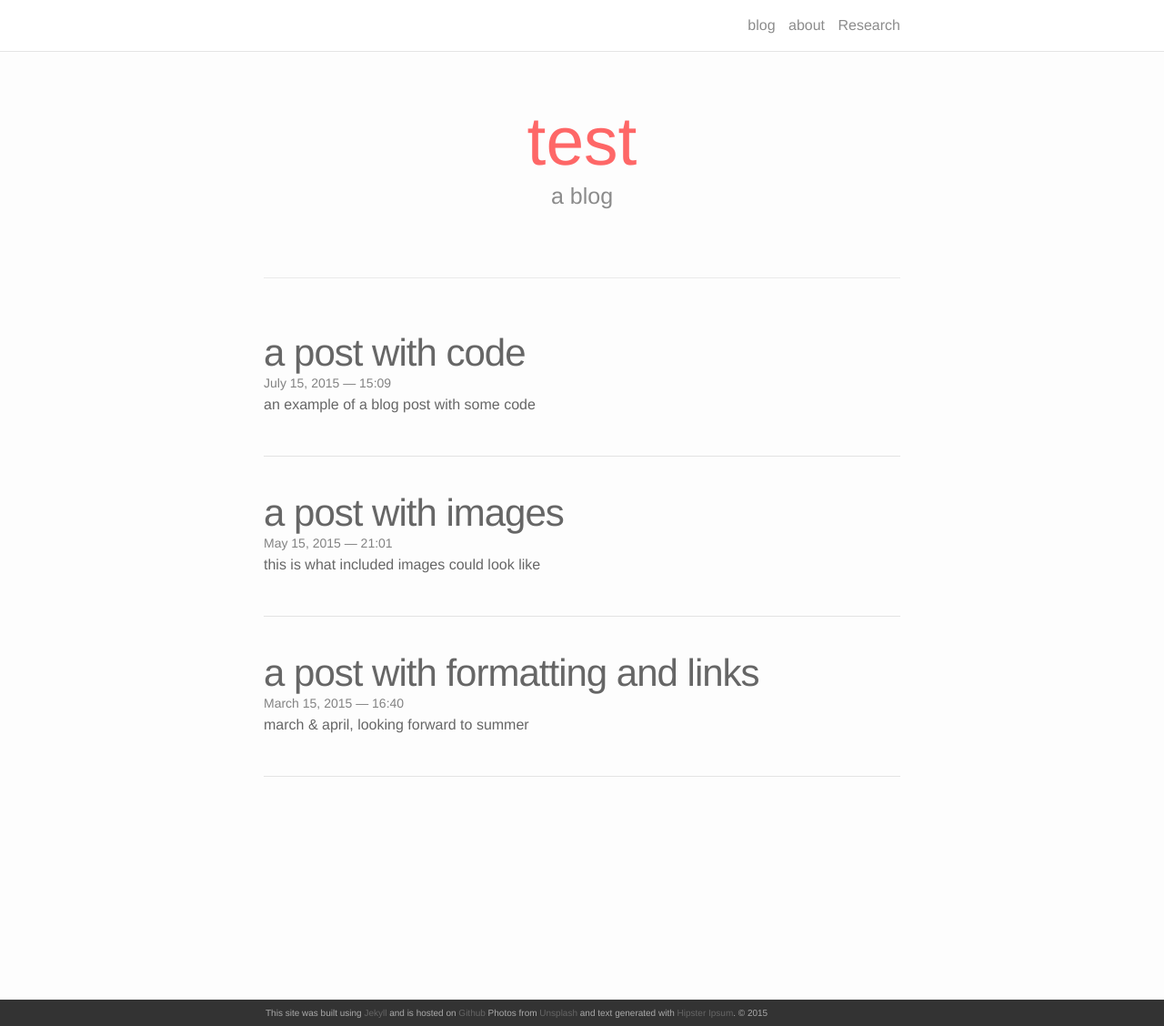
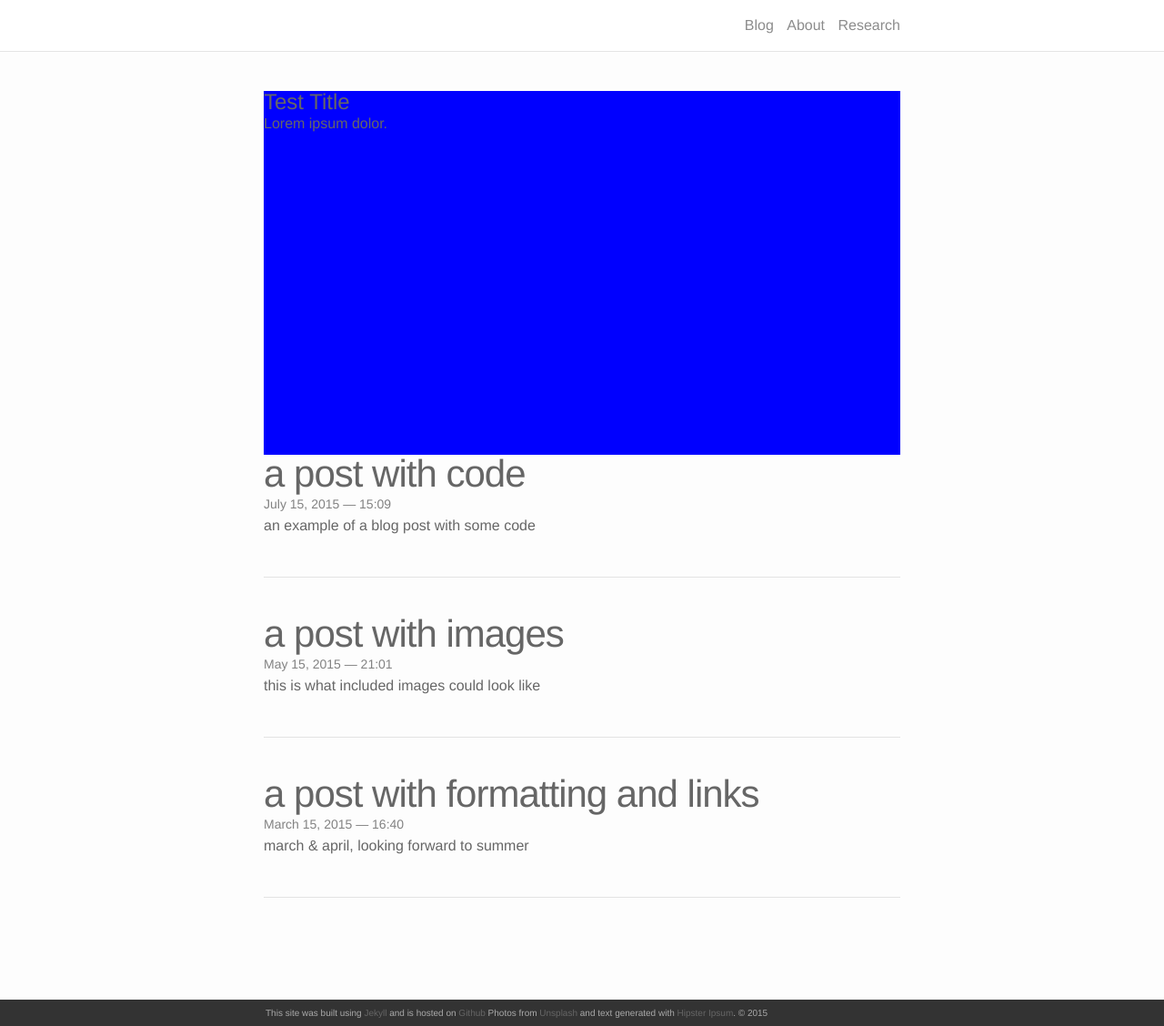
Before and after one commit to staleted/blog, a Jekyll site: the page built from index.html, in a window 1280 px wide and 1128 px high. Shown: the whole window at 91% size. Built offline with Jekyll 4.4.1, drawn with Linux system fonts in a browser that asks for light colours; nearby versions of some CDN libraries; the list of posts is cut into pages by our own code.

Commit message:
testing custom html

```diff
--- a/_includes/header.html
+++ b/_includes/header.html
@@ -6,7 +6,7 @@
 
       <div class="trigger">
         <!-- {{ site.title }} instead of blog -->
-        <a class="page-link" href="{{ site.baseurl }}/">blog</a>
+        <a class="page-link" href="{{ site.baseurl }}/">Blog</a>
 
         {% for page in site.pages %}
           {% if page.title %}
--- a/index.html
+++ b/index.html
@@ -2,12 +2,17 @@
 layout: default
 ---
 
-<div class="header-bar">
+<!-- <div class="header-bar">
   <h1>test</h1>
   <h2>a blog</h2>
   <br/>
   <hr>
   <br/>
+</div> -->
+
+<div style="width:100%;height:400px;background-color:#00F;">
+  <h2>Test Title</h2>
+  <p>Lorem ipsum dolor.</p>
 </div>
 
 
```
Also changed, not shown: about.md (+1 -1 lines).
